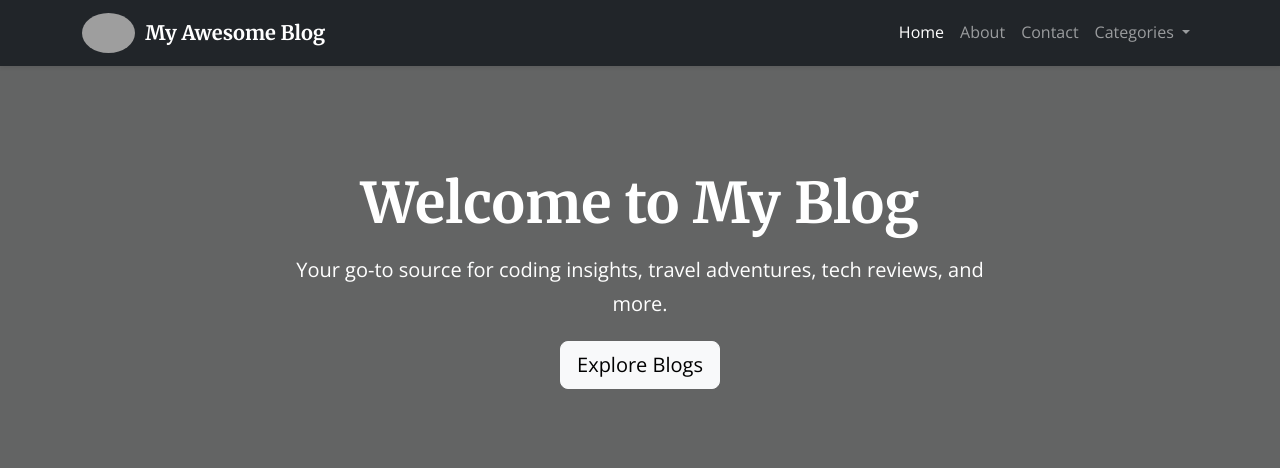
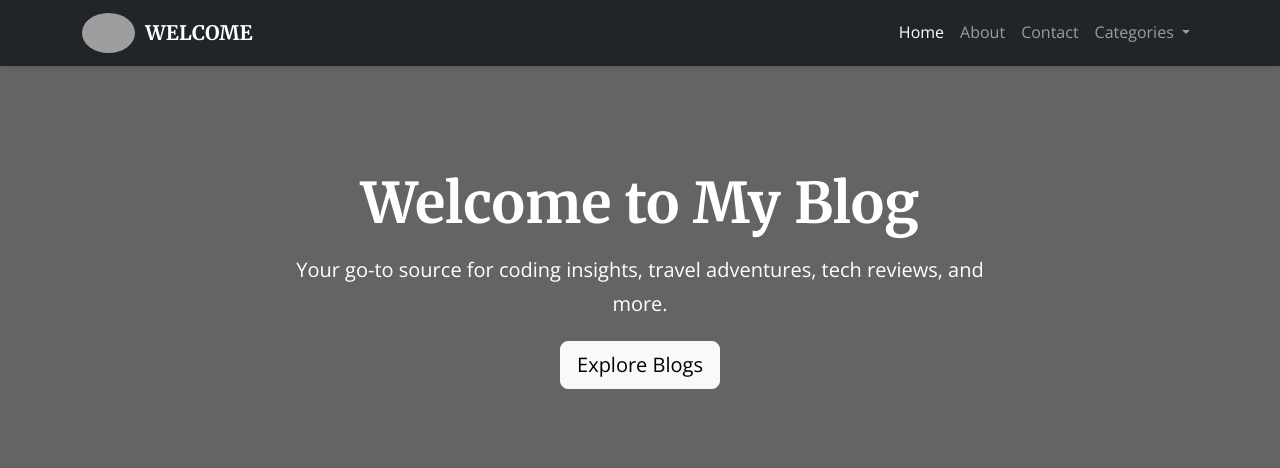
Before and after one commit to gouse-1725/Blog_repo, a Django app: page / in a window 1280 px wide. Shown: the top 468 px of the page. Run offline with Django 5.2, Linux system fonts and the light colour scheme; data comes from the database, SQL or seed files in the repository; some libraries are stand-ins or nearby versions; grey boxes are pictures that could not be loaded.

Commit message:
updated code

```diff
--- a/templates/home.html
+++ b/templates/home.html
@@ -172,7 +172,7 @@
     <div class="container">
         <a class="navbar-brand d-flex align-items-center" href="{% url 'home' %}">
             <img src="{% static 'logo1.png' %}" alt="Logo" style="height: 40px; width: auto; margin-right: 10px;" class="rounded-circle">
-            <span>My Awesome Blog</span>
+            <span>WELCOME</span>
         </a>
         <button class="navbar-toggler" type="button" data-bs-toggle="collapse" data-bs-target="#navbarNav" aria-controls="navbarNav" aria-expanded="false" aria-label="Toggle navigation">
             <span class="navbar-toggler-icon"></span>
```
